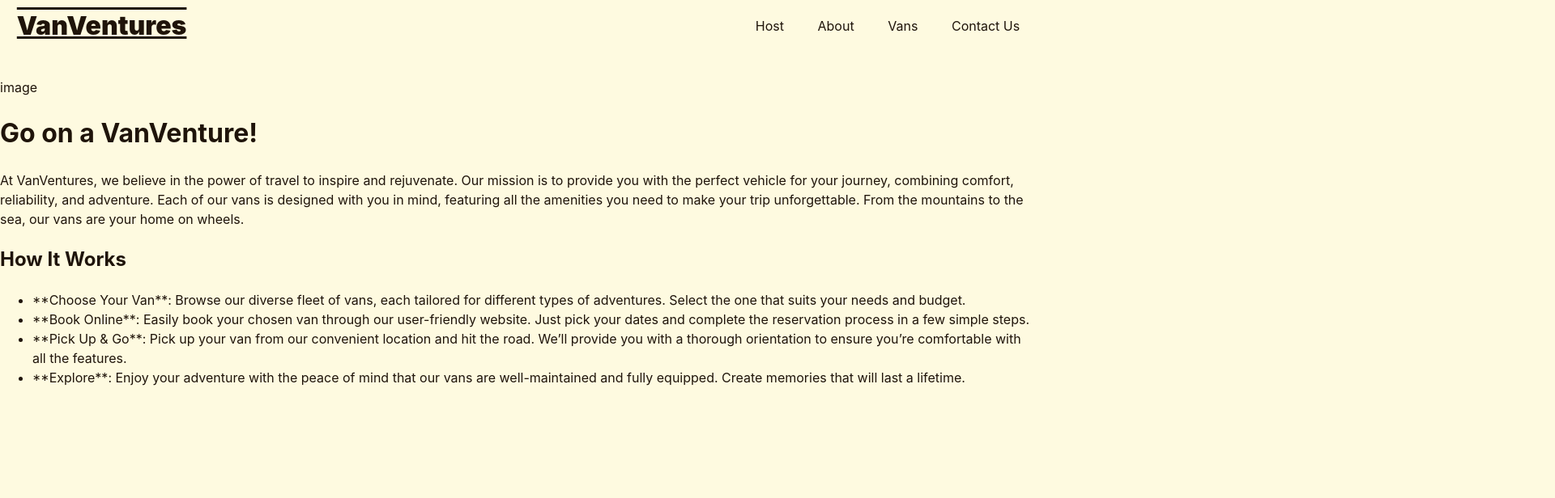
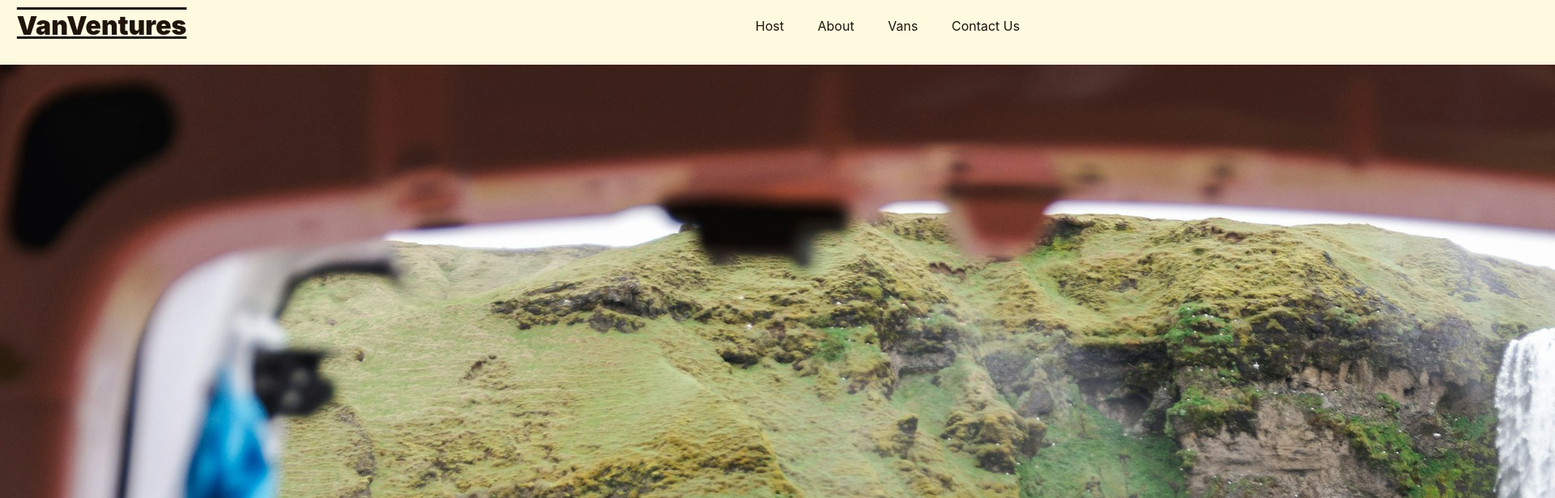
Before and after one commit to bcaya/van-app, a React (Vite) app: page /about in a window 1280 px wide. Shown: the top 616 px of the page at 81% size, 1920 px wide, since content can reach past the window. Built offline with nearby package versions, Linux system fonts and the light colour scheme; what miragejs would draw is missing.

Commit message:
add about image

```diff
--- a/src/pages/About.jsx
+++ b/src/pages/About.jsx
@@ -1,9 +1,10 @@
 import React from 'react';
+const imgUrl = "src/assets/about-image.jpg"
 
 export default function About(){
   return (
     <div className="about-page-container">
-      <p>image</p>
+      <img src={imgUrl} />
       <div className="about-page-content">
         <h1>Go on a VanVenture!</h1>
         <p>At VanVentures, we believe in the power of travel to inspire and rejuvenate. Our mission is to provide you with the perfect vehicle for your journey, combining comfort, reliability, and adventure. Each of our vans is designed with you in mind, featuring all the amenities you need to make your trip unforgettable. From the mountains to the sea, our vans are your home on wheels.</p>
```
Also changed, not shown: src/assets/about-image.jpg (added).
